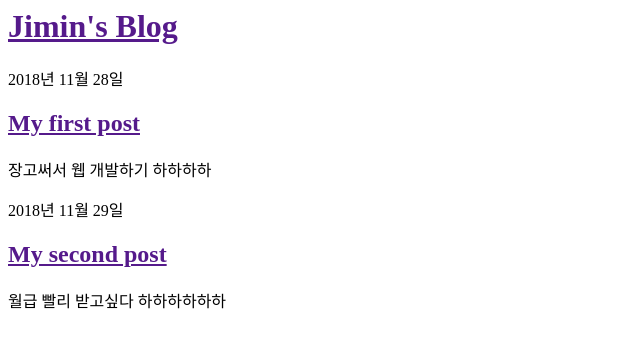
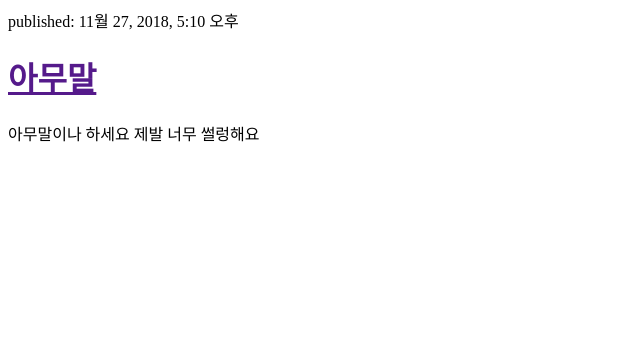
Before and after one commit to ChoiDeborah/dJangoPractice, a Django app: page / in a window 1280 px wide. Shown: the top 348 px of the page, without its empty margins (0-640 px from the left). Run offline with Django 3.2, Linux system fonts and the light colour scheme; data comes from the database, SQL or seed files in the repository.

Commit message:
modefy html to template tag

```diff
--- a/blog/templates/blog/post_list.html
+++ b/blog/templates/blog/post_list.html
@@ -3,20 +3,13 @@
         <title>Jimin's blog</title>
     </head>
     <body>
-        <div>
-            <h1><a href="">Jimin's Blog</a></h1>
-        </div>
 
-        <div>
-            <p>2018년 11월 28일</p>
-            <h2><a href="">My first post</a></h2>
-            <p>장고써서 웹 개발하기 하하하하</p>
-        </div>
-
-        <div>
-            <p>2018년 11월 29일</p>
-            <h2><a href="">My second post</a></h2>
-            <p>월급 빨리 받고싶다 하하하하하하 </p>
-        </div>
+        {% for post in posts %}
+            <div>
+                <p>published: {{ post.published_date }}</p>
+                <h1><a href="">{{ post.title }}</a></h1>
+                <p>{{ post.text|linebreaksbr }}</p>
+            </div>
+        {% endfor %}
     </body>
 </html>
```
